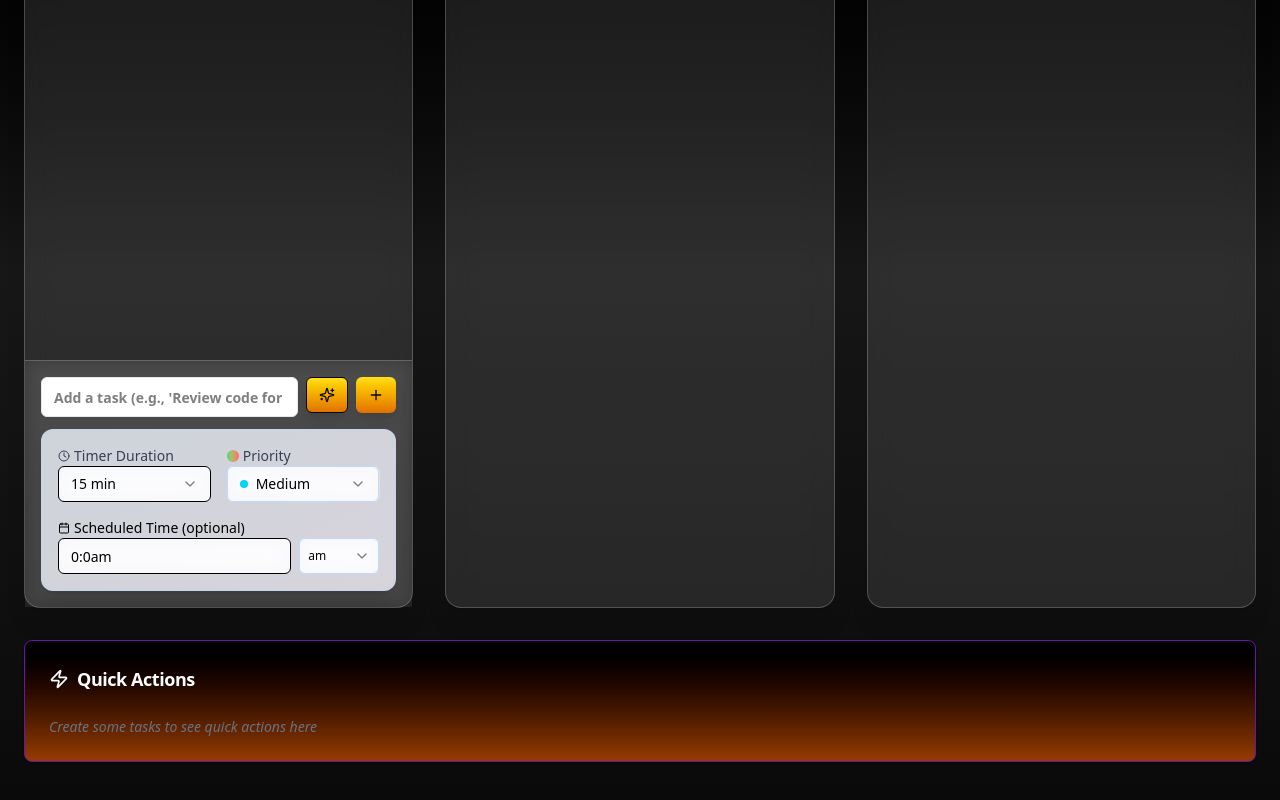
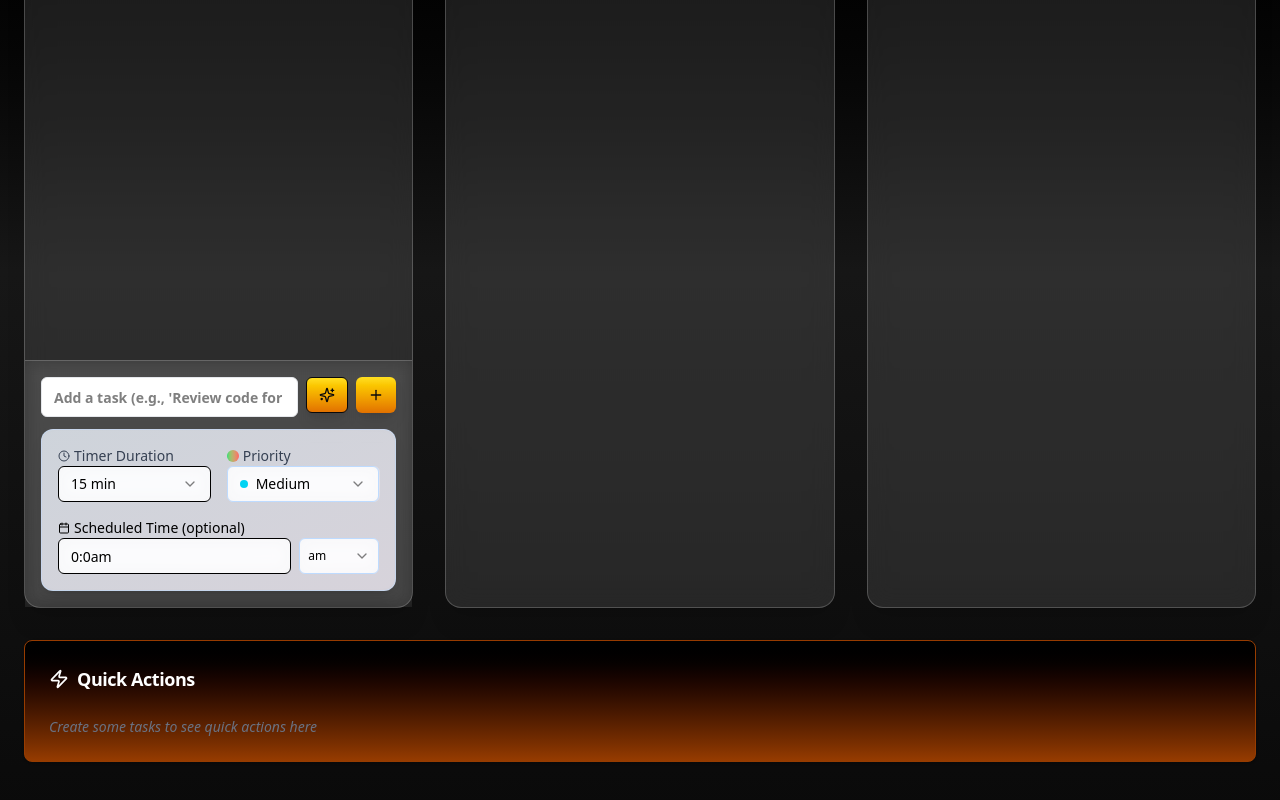
Before and after one commit to Swayanshu004/blitzit, a Next.js app: page / in a window 1280 px wide. Shown: the part 268-1068 px from the top of the page. Built offline with nearby package versions, Linux system fonts and the light colour scheme.

Commit message:
refine-3

```diff
--- a/components/quick-actions.jsx
+++ b/components/quick-actions.jsx
@@ -32,7 +32,7 @@ export function QuickActions({ tasks, onMoveAll, onClearCompleted, onDeleteTask
   }
 
   return (
-    <Card className="bg-gradient-to-t from-amber-800 to-black border-purple-800">
+    <Card className="bg-gradient-to-t from-amber-800 to-black border-amber-800">
       <CardHeader>
         <CardTitle className="text-lg font-semibold text-white flex items-center gap-2">
           <Zap className="w-5 h-5" />
```
